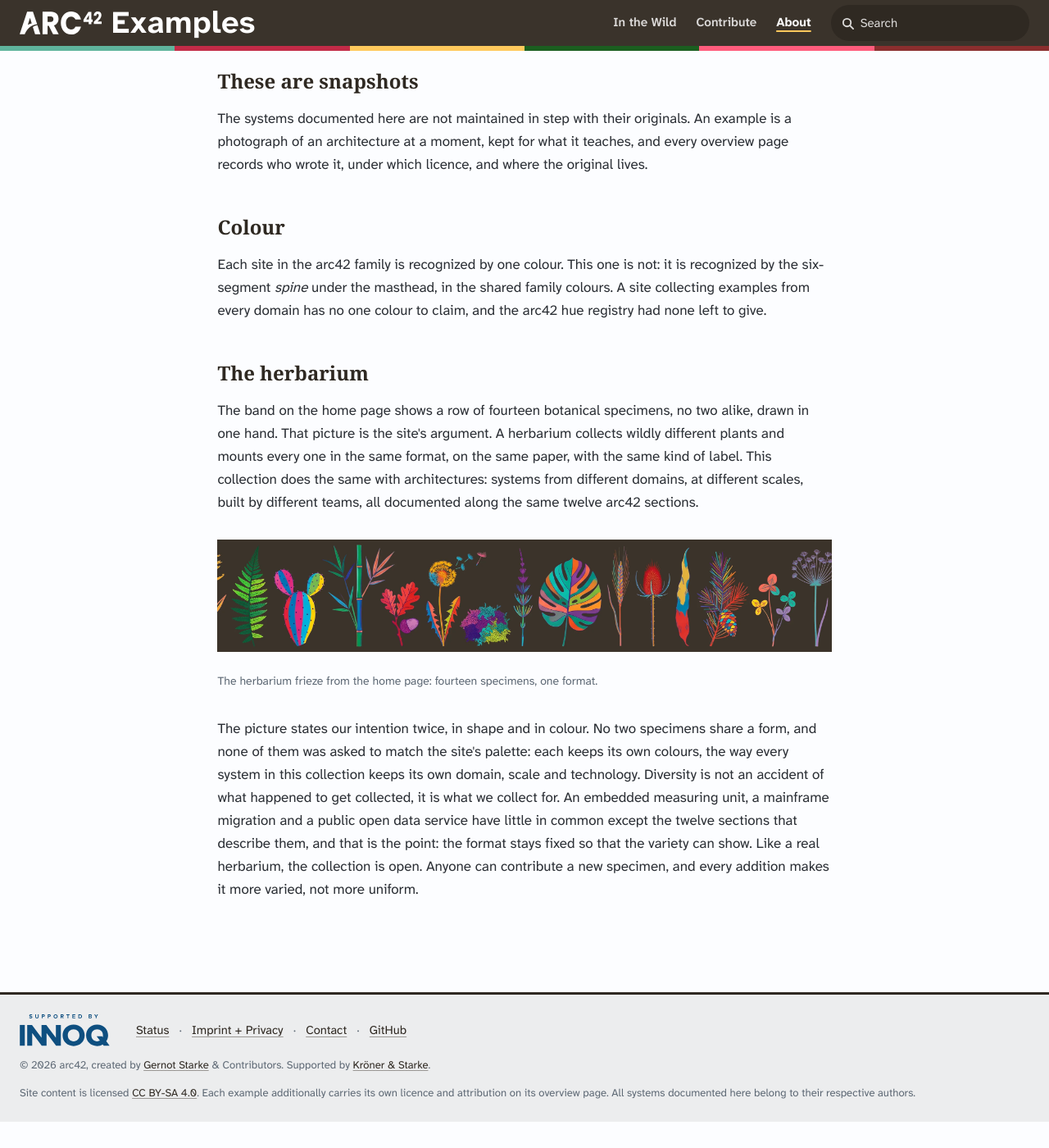
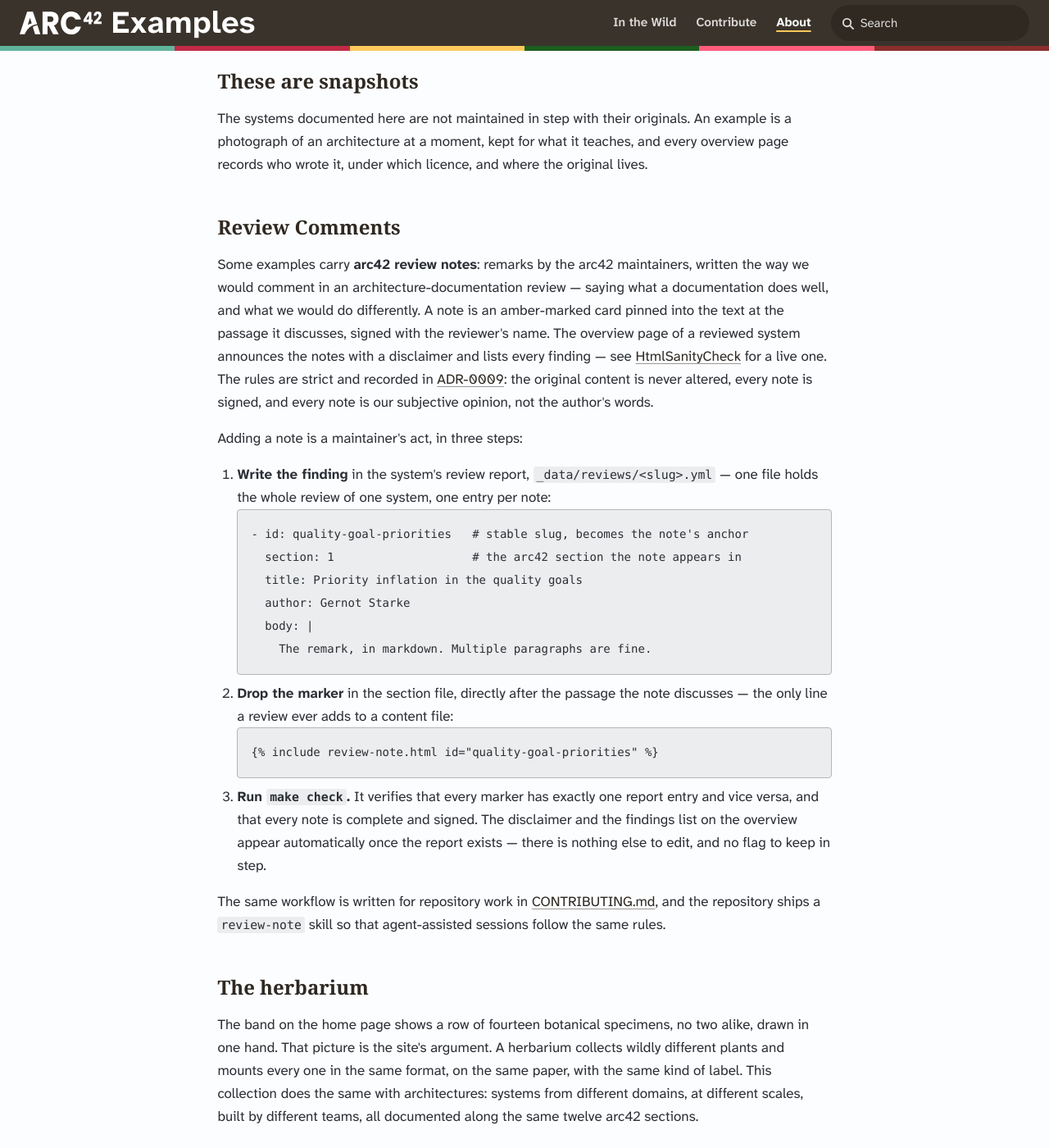
Before and after one commit to arc42/examples.arc42.org-site, a Jekyll site: the page built from _pages/about.md, in a window 1280 px wide and 1400 px high, scrolled down 495 px. Shown: the whole window at 82% size. Built offline with Jekyll 4.4.1, drawn with Linux system fonts in a browser that asks for light colours; some web fonts are replaced; before the commit the page ends 1863 px from its top, so only the background shows below that.

Commit message:
about: Review Comments tutorial replaces the Colour section
The about page now documents the review-notes workflow for readers and
maintainers alike: what a note is (signed, subjective, amber-marked,
original unchanged, per ADR-0009), a live pointer to the HtmlSanityCheck
review, and the three-step authoring tutorial (report entry, marker,
make check) with the CONTRIBUTING.md and review-note-skill pointers.
The Colour section is gone — the spine explains itself on every page,
and DESIGN.md/ADR-0008 hold the reasoning for whoever needs it.

No table of contents: five short headings on roughly three screens is a
page the eye scans faster than an index, the same bar that removed the
dashboard filter.

Co-Authored-By: Claude Fable 5 <noreply@anthropic.com>
Claude-Session: https://claude.ai/code/session_0162PjgYYpE8pW1uS2AkCkUX

```diff
--- a/_pages/about.md
+++ b/_pages/about.md
@@ -31,12 +31,54 @@ An example is a photograph of an architecture at a moment, kept for what it
 teaches, and every overview page records who wrote it, under which licence, and
 where the original lives.</p>
 
-<h2>Colour</h2>
+<h2>Review Comments</h2>
 
-<p>Each site in the arc42 family is recognized by one colour. This one is not:
-it is recognized by the six-segment <em>spine</em> under the masthead, in the
-shared family colours. A site collecting examples from every domain has no one
-colour to claim, and the arc42 hue registry had none left to give.</p>
+<p>Some examples carry <strong>arc42 review notes</strong>: remarks by the
+arc42 maintainers, written the way we would comment in an
+architecture-documentation review — saying what a documentation does well,
+and what we would do differently. A note is an amber-marked card pinned into
+the text at the passage it discusses, signed with the reviewer's name. The
+overview page of a reviewed system announces the notes with a disclaimer and
+lists every finding — see
+<a href="/systems/htmlsc/">HtmlSanityCheck</a> for a live one. The rules are
+strict and recorded in
+<a href="https://github.com/arc42/meta.arc42.org/blob/main/adr/0009-review-notes-on-hosted-content.md">ADR-0009</a>:
+the original content is never altered, every note is signed, and every note
+is our subjective opinion, not the author's words.</p>
+
+<p>Adding a note is a maintainer's act, in three steps:</p>
+
+<ol>
+  <li>
+    <p><strong>Write the finding</strong> in the system's review report,
+    <code>_data/reviews/&lt;slug&gt;.yml</code> — one file holds the whole
+    review of one system, one entry per note:</p>
+<pre><code>- id: quality-goal-priorities   # stable slug, becomes the note's anchor
+  section: 1                    # the arc42 section the note appears in
+  title: Priority inflation in the quality goals
+  author: Gernot Starke
+  body: |
+    The remark, in markdown. Multiple paragraphs are fine.</code></pre>
+  </li>
+  <li>
+    <p><strong>Drop the marker</strong> in the section file, directly after
+    the passage the note discusses — the only line a review ever adds to a
+    content file:</p>
+<pre><code>{% raw %}{% include review-note.html id="quality-goal-priorities" %}{% endraw %}</code></pre>
+  </li>
+  <li>
+    <p><strong>Run <code>make check</code>.</strong> It verifies that every
+    marker has exactly one report entry and vice versa, and that every note
+    is complete and signed. The disclaimer and the findings list on the
+    overview appear automatically once the report exists — there is nothing
+    else to edit, and no flag to keep in step.</p>
+  </li>
+</ol>
+
+<p>The same workflow is written for repository work in
+<a href="https://github.com/arc42/examples.arc42.org-site/blob/main/CONTRIBUTING.md">CONTRIBUTING.md</a>,
+and the repository ships a <code>review-note</code> skill so that
+agent-assisted sessions follow the same rules.</p>
 
 <h2>The herbarium</h2>
 
```
